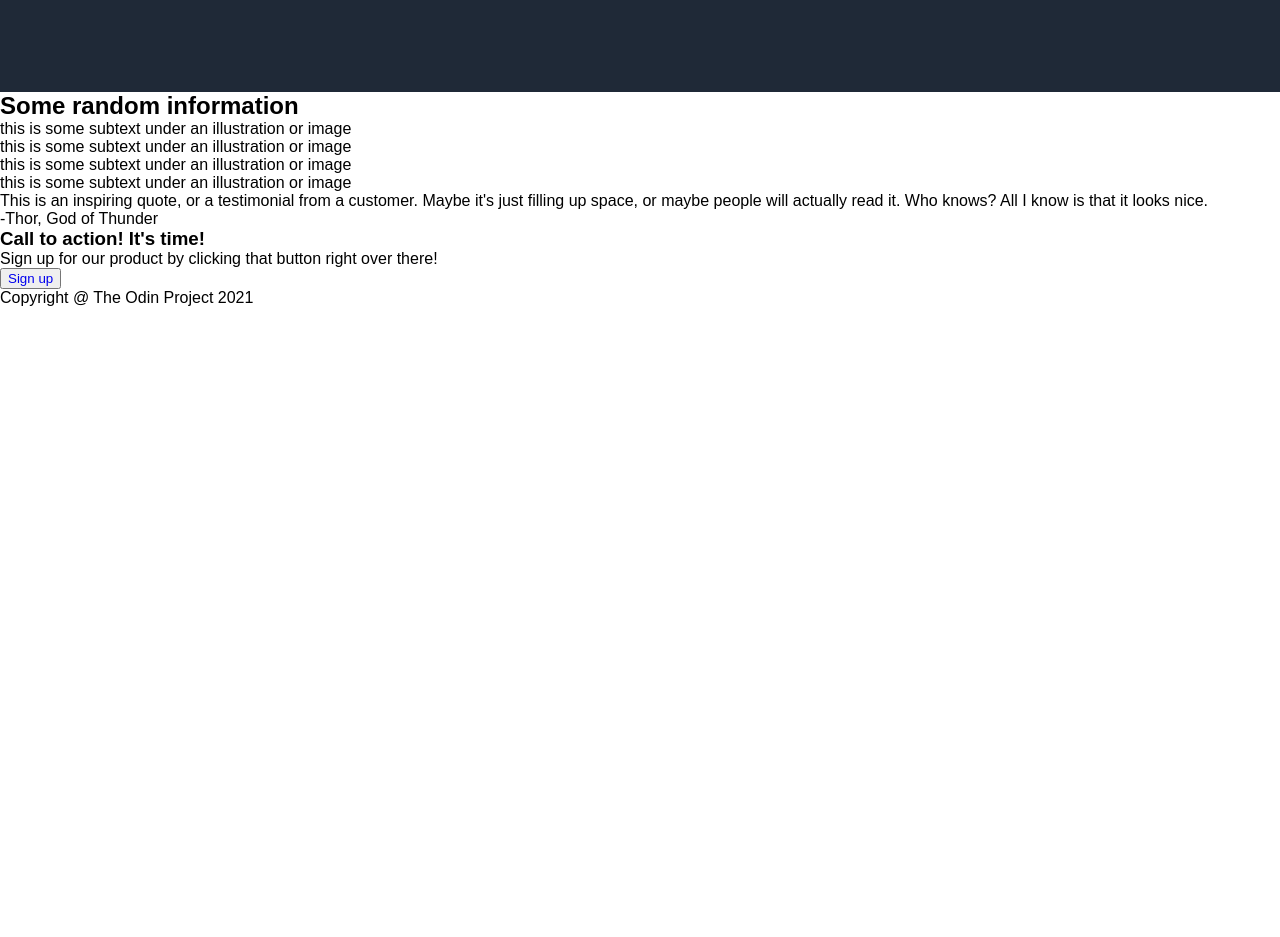
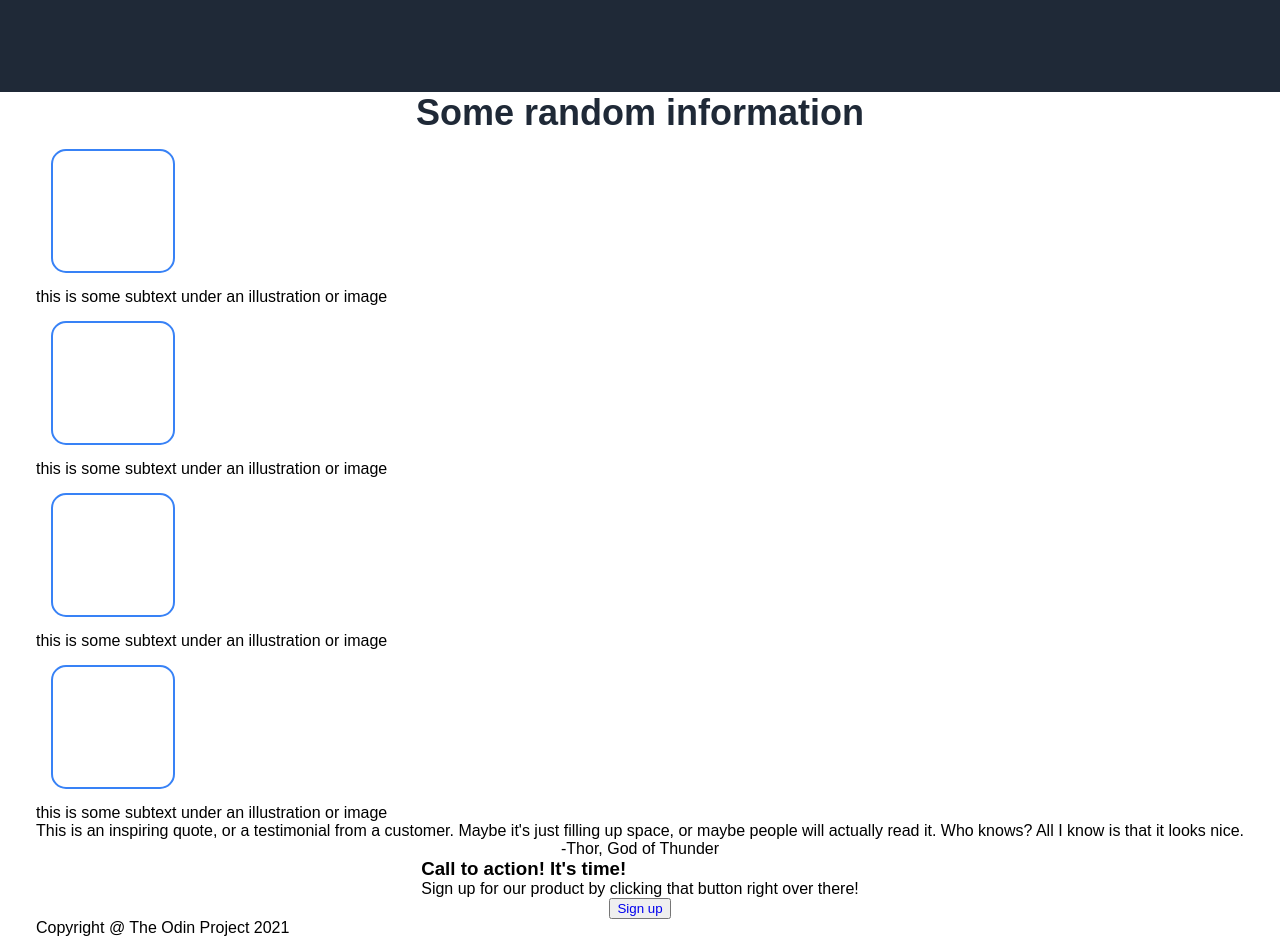
Before and after one commit to PatricioRM/landing-page, a plain HTML site: page index.html in a window 1280 px wide. Shown: the part 420-1357 px from the top of the page. Before the commit the page ends 800 px from the top, so only its background shows below. Drawn offline with Linux system fonts and the light colour scheme.

Commit message:
Fix .cards section in html

```diff
--- a/index.html
+++ b/index.html
@@ -39,21 +39,29 @@
     <div class="cards">
         <h2>Some random information</h2>
         <div class="container">
-            <div></div>
-            <div></div>
-            <div></div>
-            <div></div>
-            <div>
-                <p>this is some subtext under an illustration or image</p>
+            <div class="card">
+                <div class="box"></div>
+                <div class="foots">
+                        <p>this is some subtext under an illustration or image</p>
+                <div>
             </div>
-            <div>
-                <p>this is some subtext under an illustration or image</p>
+            <div class="card">
+                <div class="box"></div>
+                <div class="foots">
+                        <p>this is some subtext under an illustration or image</p>
+                <div>
             </div>
-            <div>
-                <p>this is some subtext under an illustration or image</p>
+            <div class="card">
+                <div class="box"></div>
+                <div class="foots">
+                        <p>this is some subtext under an illustration or image</p>
+                <div>
             </div>
-            <div>
-                <p>this is some subtext under an illustration or image</p>
+            <div class="card">
+                <div class="box"></div>
+                <div class="foots">
+                        <p>this is some subtext under an illustration or image</p>
+                <div>
             </div>
         </div>
     </div>
--- a/styles.css
+++ b/styles.css
@@ -127,3 +127,30 @@
     font-size: 18px;
     flex:1 0;
 }
+
+.cards h2 {
+    font-size: 36px;
+    font-weight: 800;
+    color: #1F2937;
+    text-align: center;
+}
+
+.cards .container {
+
+    display: flex;
+    justify-content: center;
+    flex-direction: column;
+    align-items: center;
+}
+
+
+
+.box {
+    border: 2px solid #3882f6;
+    border-radius: 15px;
+    width: 120px;
+    height: 120px;
+    margin: 15px;
+
+    padding:;
+}
```
